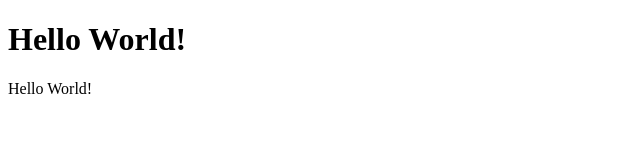
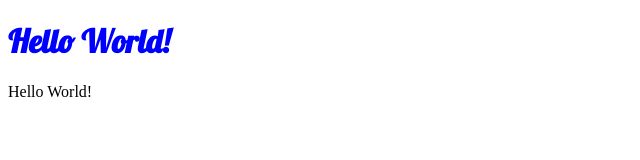
Before and after one commit to MigratoryMilk/migratorymilk.github.io, a plain HTML site: page index.html in a window 1280 px wide. Shown: the whole page, without its empty margins (0-640 px from the left). Drawn offline with Linux system fonts and the light colour scheme.

Commit message:
adds lobster font to h1

```diff
--- a/index.html
+++ b/index.html
@@ -1,5 +1,14 @@
 <!DOCTYPE html>
 <html>
+<link href="https://fonts.googleapis.com/css?family=Lobster" rel="stylesheet" type="text/css">
+
+<style>
+    h1 {
+        color: blue;
+        font-family: Lobster;
+    }
+</style>
+
 <head>
     <meta charset="UTF-8">
     <title>Hello World</title>
@@ -8,7 +17,7 @@
 <div>
 	<h1>Hello World!</h1>
 </div>
-<body style="colour:red;">
+<body style="colour:rgb(122, 32, 32);">
     Hello World!
 </body>
 </html>
```
